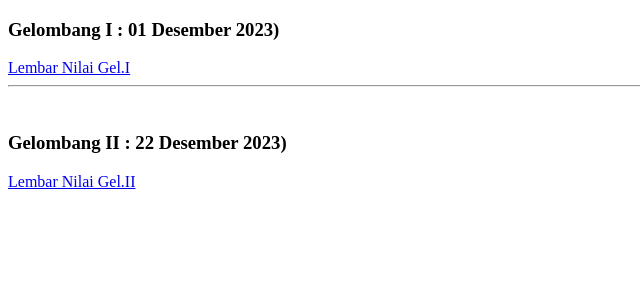
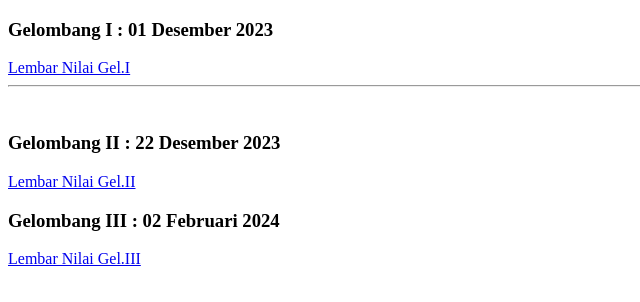
Before and after one commit to staisabili/pai, a plain HTML site: page data/article/program/nilaiup.html in a window 1280 px wide. Shown: the whole page, without its empty margins (0-640 px from the left). Drawn offline with Linux system fonts and the light colour scheme.

Commit message:
Add files via upload

```diff
--- a/data/article/program/nilaiup.html
+++ b/data/article/program/nilaiup.html
@@ -16,14 +16,17 @@ img {
 
 <body>
 
-<h3/>Gelombang I : 01 Desember 2023)</h3>
+<h3/>Gelombang I : 01 Desember 2023</h3>
 <a href="nilaiup/01-12-2023.pdf" target="framekonten">Lembar Nilai Gel.I</a>
 
 <hr/>
 <br/>
 
-<h3/>Gelombang II : 22 Desember 2023)</h3>
+<h3/>Gelombang II : 22 Desember 2023</h3>
 <a href="nilaiup/22-12-2023.pdf" target="framekonten">Lembar Nilai Gel.II</a>
+
+<h3/>Gelombang III : 02 Februari 2024</h3>
+<a href="nilaiup/02-02-2024.pdf" target="framekonten">Lembar Nilai Gel.III</a>
 
 
 </body>
```
